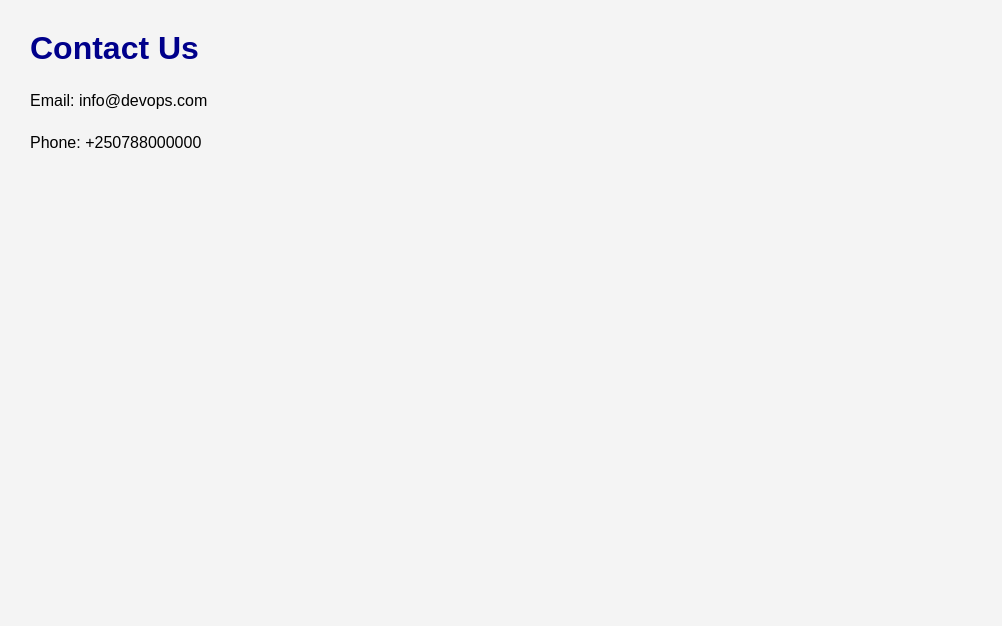
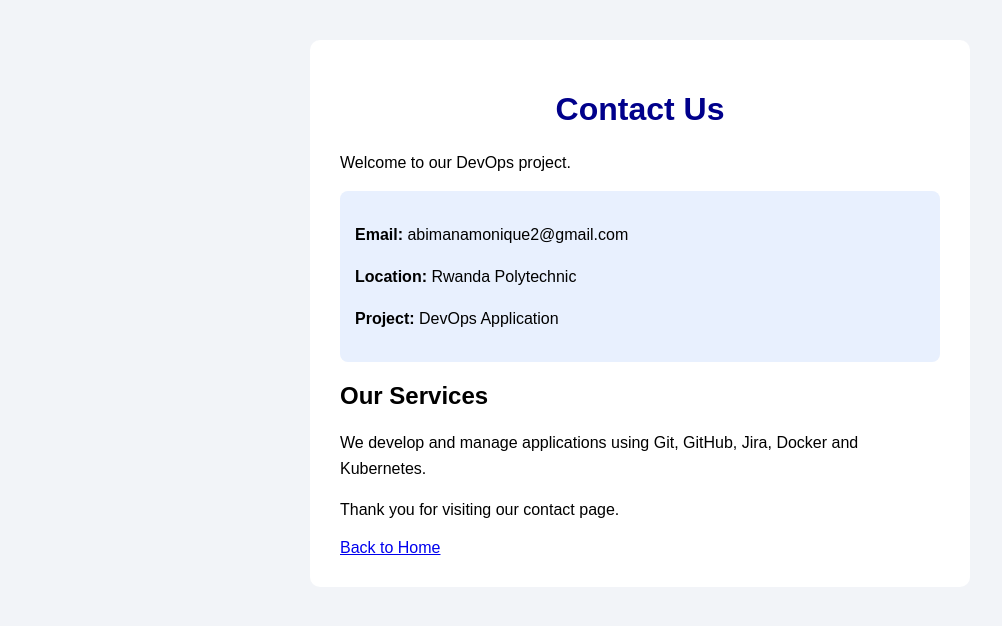
Before and after one commit to abimanirebamonique22/devops, a website: page contact.html in a window 1280 px wide. Shown: the whole page, without its empty margins (0-1002 px from the left). Drawn offline with Linux system fonts and the light colour scheme.

```diff
--- a/contact.html
+++ b/contact.html
@@ -2,28 +2,78 @@
 <!DOCTYPE html>
 <html lang="en">
 <head>
+    <!-- Character encoding -->
+    <meta charset="UTF-8">
+
+    <!-- Responsive page configuration -->
+    <meta name="viewport" content="width=device-width, initial-scale=1.0">
+
+    <!-- Browser tab title -->
+    <title>Contact Us</title>
+
+    <!-- Page styling -->
     <style>
         body {
             font-family: Arial, sans-serif;
-    margin: 30px;
-    background-color: #f4f4f4;
+            background-color: #f2f4f8;
+            margin: 0;
+            padding: 40px;
+        }
+
+        .container {
+            max-width: 600px;
+            margin: auto;
+            background-color: white;
+            padding: 30px;
+            border-radius: 10px;
         }
 
         h1 {
             color: darkblue;
+            text-align: center;
         }
 
         p {
             font-size: 16px;
             line-height: 1.6;
         }
+
+        .contact-info {
+            background-color: #e8f0fe;
+            padding: 15px;
+            border-radius: 8px;
+        }
     </style>
-    <meta charset="UTF-8">
-    <title>Contact Us</title>
 </head>
 <body>
+
+    <div class="container">
+
+        <!-- Main heading -->
         <h1>Contact Us</h1>
-    <p>Email: info@devops.com</p>
-    <p>Phone: +250788000000</p>
+
+        <p>Welcome to our DevOps project.</p>
+
+        <!-- Contact details -->
+        <div class="contact-info">
+            <p><strong>Email:</strong> abimanamonique2@gmail.com</p>
+            <p><strong>Location:</strong> Rwanda Polytechnic</p>
+            <p><strong>Project:</strong> DevOps Application</p>
+        </div>
+
+        <h2>Our Services</h2>
+
+        <p>
+            We develop and manage applications using
+            Git, GitHub, Jira, Docker and Kubernetes.
+        </p>
+
+        <p>Thank you for visiting our contact page.</p>
+
+        <!-- Link back to the existing hello page -->
+        <a href="hello.html">Back to Home</a>
+
+    </div>
+
 </body>
 </html>
```
Also changed, not shown: hello.html (+14 -4 lines), index.html (+9 -0 lines), package.json (added, +15 -0 lines), tests/integration.test.js (added, +31 -0 lines), tests/unit.test.js (added, +33 -0 lines), 4 other files. Lines whose indentation alone changed are shown as unchanged.
